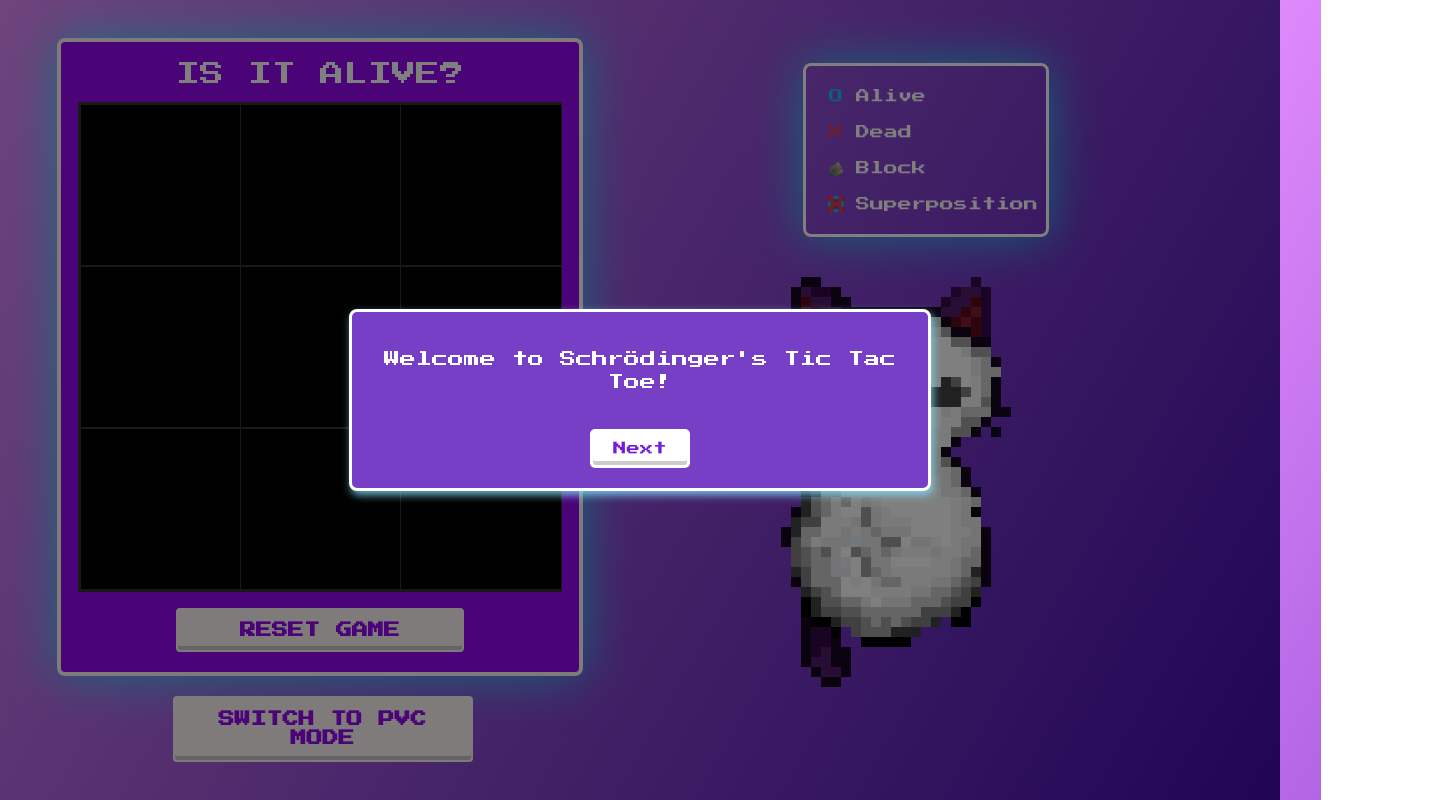
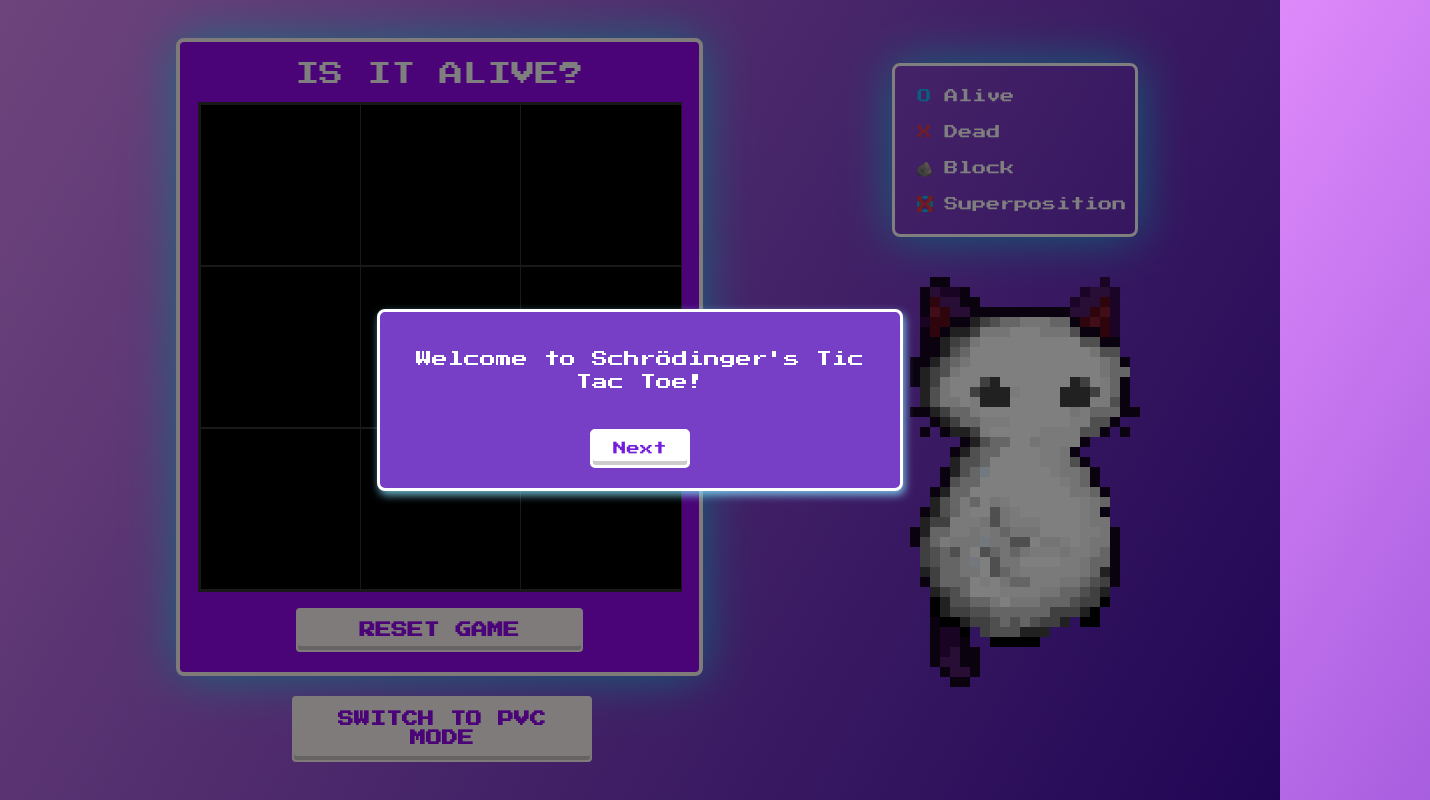
Before and after one commit to Davigbit/Schrodingers-TicTacToe, a React (Vite) app: page / in a window 1280 px wide. Shown: the whole page, 1430 px wide, since content can reach past the window. Built offline with nearby package versions, Linux system fonts and the light colour scheme.

Commit message:
Add Dynamic Gifs + Details

```diff
--- a/src/App.jsx
+++ b/src/App.jsx
@@ -13,10 +13,15 @@ function App() {
     it is playing with another player locally. */
     const [isMachine, setIsMachine] = useState(false);
 
+    /* winner is null if there is no winner, 1 if O won, and 2 if X won */
+    const [winner, setWinner] = useState(null);
+
     /* Function that inverts isMachine */
     const toggleMode = () => {
         setIsMachine(!isMachine);
     };
+
+    const image = winner === 1 ? catImage : winner === 2 ? graveImage : ghostImage;
 
     /* Builds these React components to the DOM as if it were a HTML file */
     return (
@@ -27,7 +32,7 @@ function App() {
                 <Message />
 
                 {/* Main TicTacToe grid */}
-                <TicTacToe isMachine={isMachine} />
+                <TicTacToe isMachine={isMachine} winner={winner} setWinner={setWinner} />
 
                 {/* Button container */}
                 <div className="button-container">
@@ -43,7 +48,7 @@ function App() {
                     <Legends />
                 </div>
 
-                <img className="image" alt="Cat" src={ghostImage} />
+                <img className="image" alt="Cat" src={image} />
 
             </div>
         </div>
--- a/src/Components/Message.jsx
+++ b/src/Components/Message.jsx
@@ -9,7 +9,7 @@ const messages = [
     "How is it quantum? Every time a player plays, a random event may happen.",
     "A boulder may block a tile, something may disappear, and more.",
     "In case a superposition appears, do not be afraid as you were in your physics midterms." +
-    "They decay into X or O in no more than one round, so pay attention.",
+    "They decay into X or O in no more than one round, so pay attention to it.",
     "You are ready now. Good luck!"
 ];
 
@@ -29,13 +29,16 @@ export default function Message() {
     });
   };
 
+  const isLastMessage = currentMessageIndex === messages.length - 1;
+
   return (
     <div>
       {isVisible && (
         <div className="modal">
           <div className="modal-content">
             <p id="modal-text">{messages[currentMessageIndex]}</p>
-            <button className="button" onClick={nextMessage}>Next</button>
+              {/* If last, change button's text */}
+              <button className="button" onClick={nextMessage}>{isLastMessage ? "Exit" : "Next"}</button>
           </div>
         </div>
       )}
--- a/src/Components/TicTacToe.jsx
+++ b/src/Components/TicTacToe.jsx
@@ -5,7 +5,7 @@ import sound0 from '../assets/f.mp3'
 import sound1 from '../assets/s.mp3'
 import sound2 from '../assets/x.mp3'
 
-export default function TicTacToe({ isMachine }) {
+export default function TicTacToe({ isMachine, winner, setWinner }) {
 
     /* Tic Tac Toe grid with its values following the following:
     0: Empty; 1: O; 2: X; 3: Superposition; 4: Block */
@@ -13,9 +13,6 @@ export default function TicTacToe({ isMachine }) {
 
     /* isXNext is a boolean representing if the game is waiting for X to play or not */
     const [isXNext, setIsXNext] = useState(false);
-
-    /* winner is null if there is no winner, 1 if O won, and 2 if X won */
-    const [winner, setWinner] = useState(null);
 
     /* winningIndices is an array that stores the 3 indexes that are responsible
     * for the winning position */
--- a/src/Components/messages&quotes.css
+++ b/src/Components/messages&quotes.css
@@ -22,8 +22,8 @@
     border-radius: 8px;
     text-align: center;
     box-shadow: 2px 4px 8px rgba(132, 224, 255, 0.82);
-    max-width: 67vmin; /* Maximum width for large screens */
-    width: 90%; /* Responsive width */
+    max-width: 60vmin; /* Maximum width for large screens */
+    width: 95%; /* Responsive width */
     max-height: 80vh; /* Limit height to 80% of the viewport height */
     overflow-y: auto; /* Allow vertical scrolling if content overflows */
     border: 3px solid white;
--- a/src/Components/tictactoe.css
+++ b/src/Components/tictactoe.css
@@ -30,12 +30,11 @@ body {
 
 .App {
     display: flex; /* Arrange children side by side */
-    justify-content: center; /* Center content horizontally */
+    justify-content: flex-end; /* Center content horizontally */
     align-items: center; /* Center content vertically */
     height: 100vh;
     padding: 20px;
     box-sizing: border-box;
-    gap: 40px; /* Add space between app-container and legends-container */
 }
 
 .app-container, .legends-container {
@@ -63,6 +62,7 @@ body {
     justify-content: center;
     align-items: center;
     margin-top: 20px;
+    margin-left: 80px;
 }
 
 .game-container {
```
